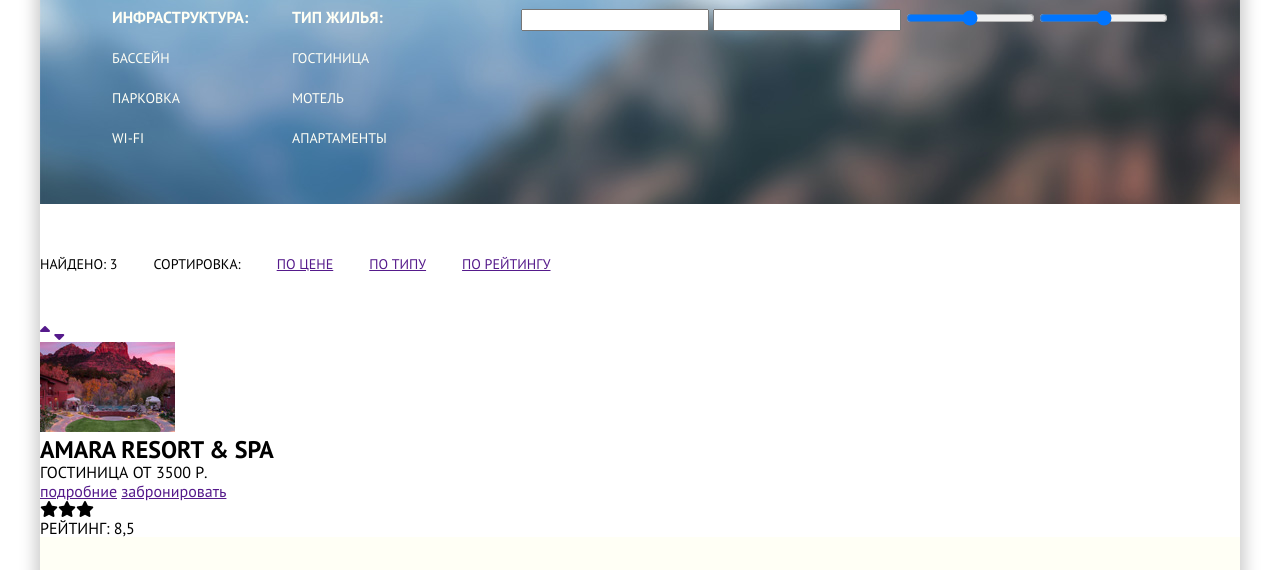
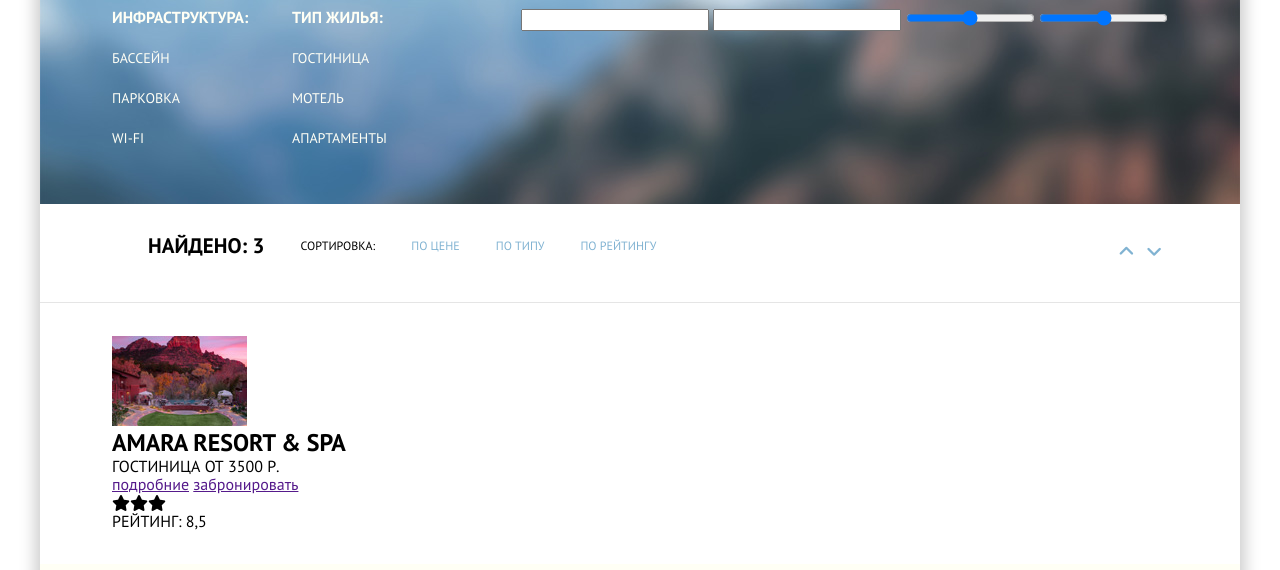
Before and after one commit to mebius01/sedona, a plain HTML site: page hotels.html in a window 1280 px wide. Shown: the part 79-649 px from the top of the page. Drawn offline with Linux system fonts and the light colour scheme.

Commit message:
hotels..

```diff
--- a/css/hotels.css
+++ b/css/hotels.css
@@ -27,24 +27,44 @@
     line-height: 14px;
     font-weight: 400;
 }
-/* .main {
-    padding: 0 7;
-} */
+.sort {
+    display: flex;
+    justify-content: space-between;
+    padding: 33px 72px;
+}
 .sort__ul {
     list-style: none;
     display: flex;
+    /* justify-content: center; */
+    /* align-items: center; */
 }
 .sort__item {
-    font-size: 14px;
-    line-height: 48px;
+    padding-left: 36px;
+}
+
+.sort__link {
+    text-decoration: none;
+    color: var(--blue_color);
+    font-size: 12px;
+    line-height: 18px;
     font-weight: 400;
-    padding: 36px 36px 36px 0;
 }
-.copyright__link {
+.sort--padding {
+    padding: 6px;
+    margin: 0;
+}
+.fa-angle-down, .fa-angle-up {
+    font-size: 18px;
+}
+.article {
+    padding: 33px 72px;
+    border-top: 1px solid #e5e5e5;
+}
+/* .copyright__link {
     display: inline-block;
     vertical-align: middle;
     font-size: 0;
     width: 26px;
     height: 29px;
-    margin: 0 8px;
+    margin: 0 8px; */
 }
--- a/css/main.css
+++ b/css/main.css
@@ -14,6 +14,11 @@
     font-weight: 700;
     font-size: 16px;
     line-height: 16px;
+}
+.title-h3 {
+    font-weight: 700;
+    font-size: 21px;
+    line-height: 18px;
 }
 .title-h2 {
     text-align: center;
@@ -32,6 +37,11 @@
     font-weight: 400;
     font-size: 14px;
     line-height: 21px;
+}
+.text--s {
+    font-size: 12px;
+    line-height: 18px;
+    font-weight: 400;
 }
 .container {
     width: 1200px;
--- a/hotels.html
+++ b/hotels.html
@@ -55,27 +55,15 @@
             <div class="sort">
                 <ul class="sort__ul">
                     <li class="sort__item title-h3">НАЙДЕНО: 3</li>
-                    <li class="sort__item sort__item--method">СОРТИРОВКА:</li>
-                    <li class="sort__item"><a href="" class="sort__link sort__link--active">ПО ЦЕНЕ</a></li>
-                    <li class="sort__item"><a href="" class="sort__link">ПО ТИПУ</a></li>
-                    <li class="sort__item"><a href="" class="sort__link"> ПО РЕЙТИНГУ</a></li>
+                    <li class="sort__item text--s sort__item--method">СОРТИРОВКА:</li>
+                    <li class="sort__item text--s"><a href="" class="sort__link sort__link--active">ПО ЦЕНЕ</a></li>
+                    <li class="sort__item text--s"><a href="" class="sort__link">ПО ТИПУ</a></li>
+                    <li class="sort__item text--s"><a href="" class="sort__link"> ПО РЕЙТИНГУ</a></li>
                 </ul>
-                <!-- <div class="sort-result">
-                    <span class="sort-result__title">НАЙДЕНО: 3</span>
-                    <span>СОРТИРОВКА:</span>
-                    <ul class="sort-result__ul">
-                        <li class="sort-result__item"><a href="" class="sort-result__link">ПО ЦЕНЕ</a></li>
-                        <li class="sort-result__item"><a href="" class="sort-result__link">ПО ТИПУ</a></li>
-                        <li class="sort-result__item"><a href="" class="sort-result__link">ПО РЕЙТИНГУ</a></li>
-                    </ul>
-                    <a href="" class="sort-result__link">ПО ЦЕНЕ</a>
-                    <a href="" class="sort-result__link">ПО ТИПУ</a>
-                    <a href="" class="sort-result__link">ПО РЕЙТИНГУ</a>
-                </div> -->
-                <div class="sort-up-down">
-                    <a href="" class="sort-up"><i class="fas fa-sort-up"></i></a>
-                    <a href="" class="sort-down"><i class="fas fa-sort-down"></i></a>
-                </div>
+                <ul class="sort__ul">
+                    <li class="sort__item text--s sort--padding"><a href="" class="sort__link"><i class="fas fa-angle-up"></i></a></li>
+                    <li class="sort__item text--s sort--padding"><a href="" class="sort__link"><i class="fas fa-angle-down"></i></a></li>
+                </ul>
             </div>
             <article class="article">
                 <div class="article__body">
```
